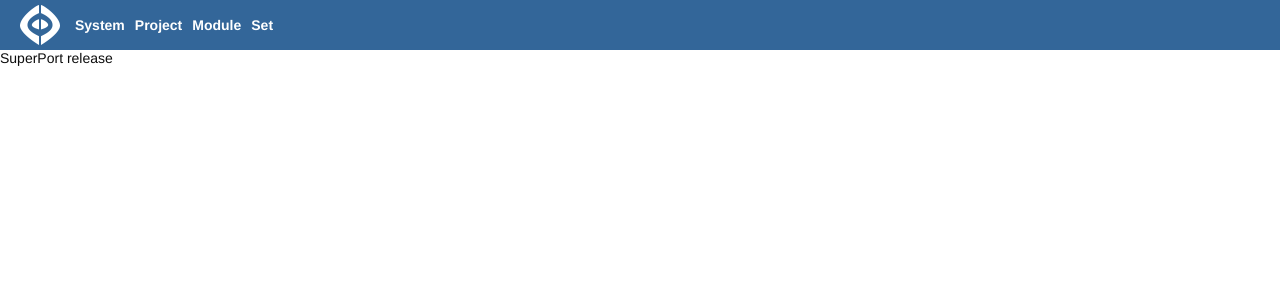
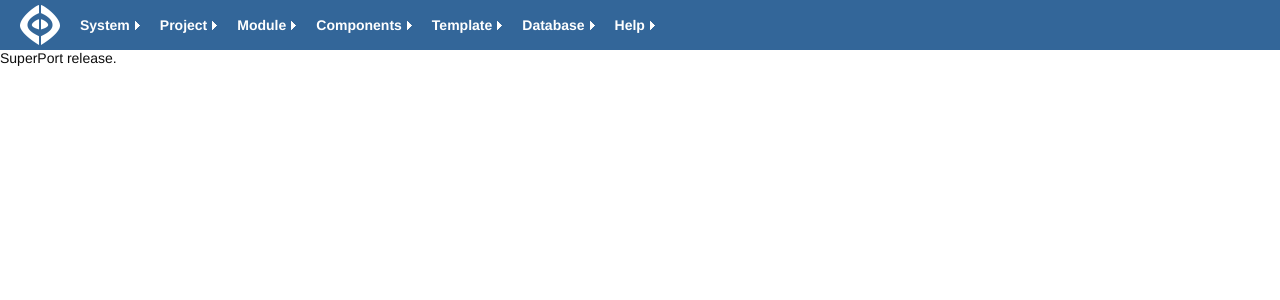
Before and after one commit to itworkcenter/cms, a Node server app: page /admin in a window 1280 px wide. Shown: the top 300 px of the page. Run offline with Node 20, Linux system fonts and the light colour scheme; some libraries are stand-ins or nearby versions.

Commit message:
update admin

```diff
--- a/public/style/admin.css
+++ b/public/style/admin.css
@@ -32,9 +32,17 @@
     float: left;
     line-height: 50px;
     color: white;
-    margin: 0 5px;
+    margin: 0 10px;
 }
-
+#Header #Nav ul li i{
+    display:inline-block;
+    width:5px;
+    height:9px;
+    margin-left:5px;
+    background-image: url("../images/icons.png");
+    background-repeat: no-repeat;
+    background-position:0px 0px;
+}
 #Header #Nav ul li a {
     color: white;
     font-weight: bold;
--- a/views/admin/admin-index.jade
+++ b/views/admin/admin-index.jade
@@ -1,2 +1,4 @@
 extends layout/admin-layout
+
 block content
+    div#Content
--- /dev/null
+++ b/views/admin/layout/admin-layout-footer.jade
@@ -0,0 +1,2 @@
+div#Footer
+    p SuperPort release.
--- /dev/null
+++ b/views/admin/layout/admin-layout-header.jade
@@ -0,0 +1,27 @@
+div#Header
+    div#Logo.one
+    div#Nav.one
+        ul
+            li
+                a(href="/admin") System
+                i.icon
+            li
+                a(href="/admin") Project
+                i.icon
+            li
+                a(href="/admin") Module
+                i.icon
+            li
+                a(href="/admin") Components
+                i.icon
+            li
+                a(href="/admin") Template
+                i.icon
+            li
+                a(href="/admin") Database
+                i.icon
+            li
+                a(href="/admin") Help
+                i.icon
+    div#Set.one.lay-right
+        div.info
--- a/views/admin/layout/admin-layout.jade
+++ b/views/admin/layout/admin-layout.jade
@@ -10,6 +10,8 @@ html
         link(rel='stylesheet', href='/style/style.css')
         link(rel='stylesheet', href='/style/base.css')
         link(rel='stylesheet', href='/style/admin.css')
+        block styles
+        block scripts
         // HTML5 Shim and Respond.js IE8 support of HTML5 elements and media queries
         // WARNING: Respond.js doesn't work if you view the page via file://
         //if lt IE 9
@@ -22,22 +24,8 @@ html
         script(src="/js/seed.js")
     body
         div#Wrapper
-            div#Header
-                div#Logo.one
-                div#Nav.one
-                    ul
-                        li
-                            a(href="/admin") System
-                        li
-                            a(href="/admin") Project
-                        li
-                            a(href="/admin") Module
-                        li
-                            a(href="/admin") Set
-                div#Set.one.lay-right
-                    div.info
-            div#Content
+            include admin-layout-header
 
-            div#Footer
-                p SuperPort release
-        block content
+            block content
+
+            include admin-layout-footer
--- /dev/null
+++ b/views/layout/layout-footer.jade
@@ -0,0 +1,2 @@
+div#Footer
+    p SuperPort release.
```
Also changed, not shown: views/layout/layout-header.jade (added, +17 -0 lines), views/layout/layout.jade (+25 -40 lines), public/images/icons.png (added).
